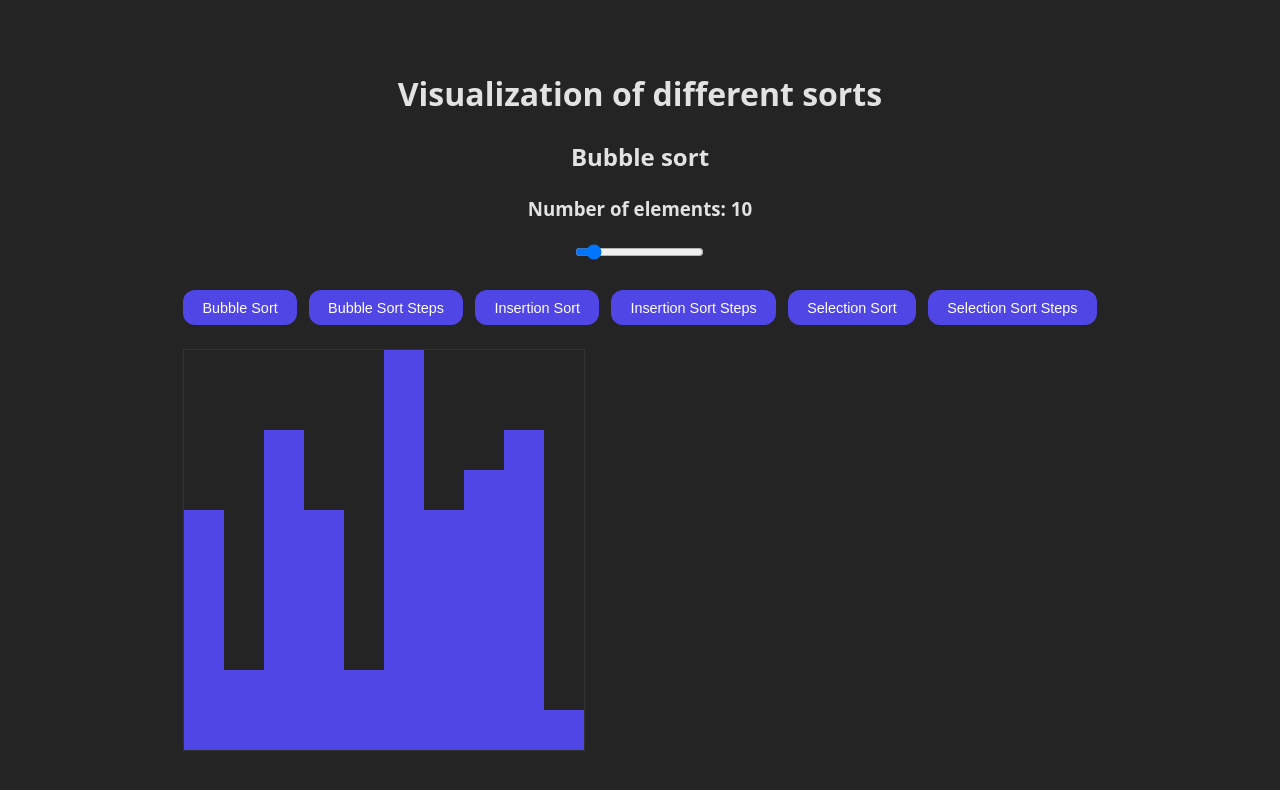
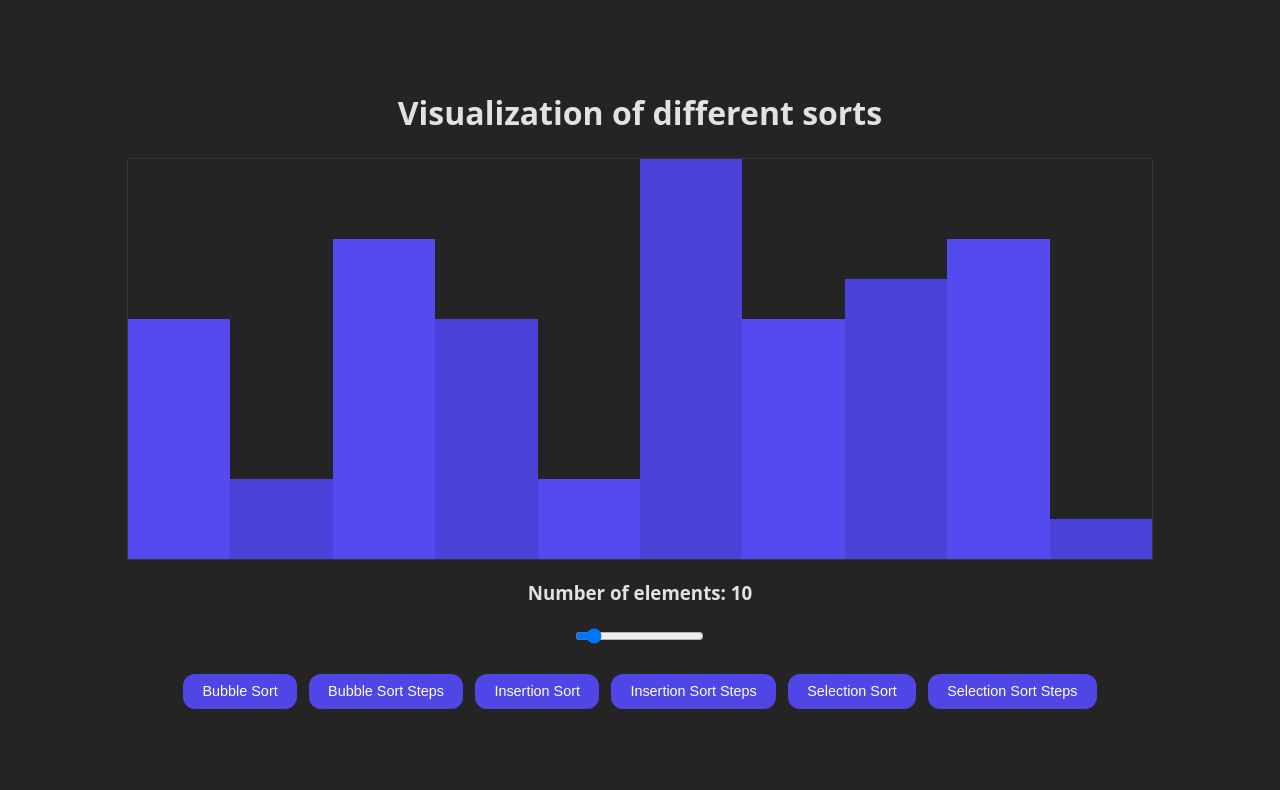
Before and after one commit to KohseyPower/sort, a React (Vite) app: page / in a window 1280 px wide. Shown: the top 790 px of the page. Built offline with nearby package versions, Linux system fonts and the light colour scheme.

Commit message:
feat: add a nice visual

```diff
--- a/src/Simulator.styled.tsx
+++ b/src/Simulator.styled.tsx
@@ -1,4 +1,30 @@
 import styled from "styled-components";
+
+export const SimulatorContainer = styled.div`
+  display: flex;
+  flex-direction: column;
+  align-items: center;
+`;
+
+export const Canvas = styled.div<{ $cols: number }>`
+  display: grid;
+  grid-template-columns: repeat(${({ $cols }) => $cols}, 1fr);
+  width: 80vw;
+  height: 50vh;
+  border: 1px solid #333;
+`;
+
+export const Bar = styled.div<{ $value: number; $max: number }>`
+  align-self: end;
+  height: ${({ $value, $max }) => Math.max(0.02, $value / $max) * 100}%;
+  background: #4f46e5;
+  &:nth-child(odd) {
+    filter: brightness(1.05);
+  }
+  &:nth-child(even) {
+    filter: brightness(0.95);
+  }
+`;
 
 export const ButtonGroup = styled.div`
   display: flex;
@@ -29,17 +55,3 @@ export const Button = styled.button`
     box-shadow: 0 2px 6px rgba(79, 70, 229, 0.4);
   }
 `;
-
-export const Canvas = styled.div<{ $size: number; $cols: number }>`
-  display: grid;
-  grid-template-columns: repeat(${({ $cols }) => $cols}, 1fr);
-  width: ${({ $size }) => $size}px;
-  height: ${({ $size }) => $size}px;
-  border: 1px solid #333;
-`;
-
-export const Bar = styled.div<{ $value: number; $max: number }>`
-  align-self: end;
-  height: ${({ $value, $max }) => Math.max(0.02, $value / $max) * 100}%;
-  background: #4f46e5;
-`;
--- a/src/Simulator.tsx
+++ b/src/Simulator.tsx
@@ -11,7 +11,6 @@ import {
 
 const MIN = 5;
 const MAX = 60;
-const WINDOWSIZE = 400;
 
 function initElements(numElements: number) {
   return Array.from(
@@ -43,8 +42,12 @@ export default function Simulator() {
   return (
     <>
       <h1>Visualization of different sorts</h1>
-      <div>
-        <h2>Bubble sort</h2>
+      <Styled.SimulatorContainer>
+        <Styled.Canvas $cols={totalElements}>
+          {elements.map((value, index) => (
+            <Styled.Bar key={index} $value={value} $max={maxValue} />
+          ))}
+        </Styled.Canvas>
         <div>
           <h3>Number of elements: {totalElements}</h3>
           <input
@@ -83,12 +86,7 @@ export default function Simulator() {
             Selection Sort Steps
           </Styled.Button>
         </Styled.ButtonGroup>
-        <Styled.Canvas $size={WINDOWSIZE} $cols={totalElements}>
-          {elements.map((value, index) => (
-            <Styled.Bar key={index} $value={value} $max={maxValue} />
-          ))}
-        </Styled.Canvas>
-      </div>
+      </Styled.SimulatorContainer>
     </>
   );
 }
```
